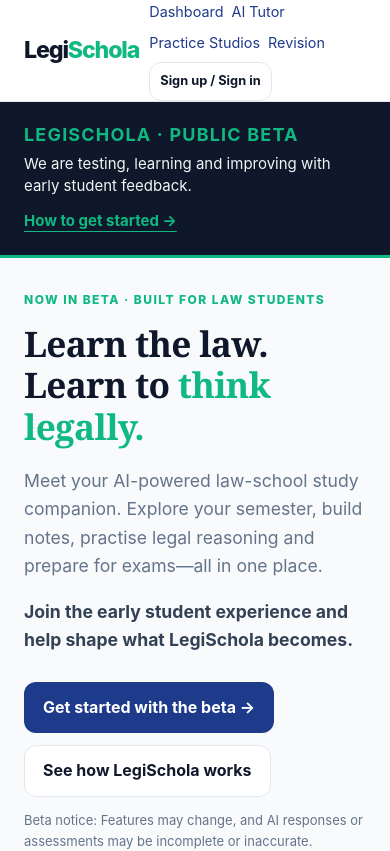
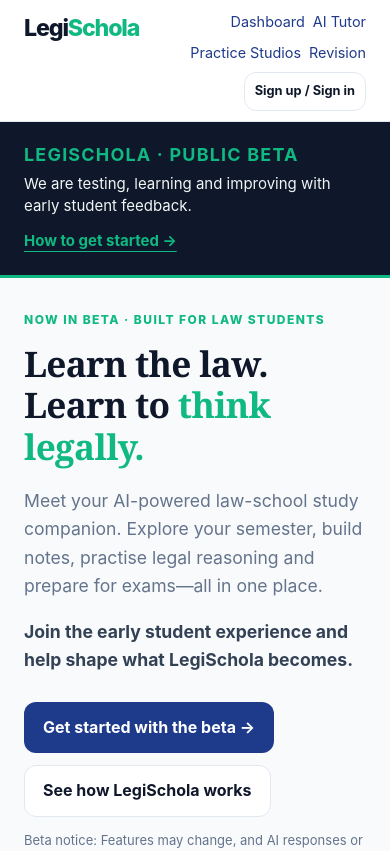
Before and after one commit to XyLyX/legischola, a Next.js app: page / in a window 390 px wide. Shown: the top 851 px of the page. Built offline with nearby package versions, Linux system fonts and the light colour scheme; no server answers.

Commit message:
Give persistent Refer & Earn header control compact responsive styling

```diff
--- a/app/globals.css
+++ b/app/globals.css
@@ -41,3 +41,10 @@ h1,h2,h3{font-family:Georgia,"Times New Roman",serif;letter-spacing:-.02em}
 /* Beta visual system: subtle background, no obstruction to student content */
 .dashboard{background-image:linear-gradient(rgba(248,250,252,.91),rgba(248,250,252,.95)),url('/brand/dashboard-background.webp');background-size:cover;background-position:center top;background-repeat:no-repeat}
 @media(prefers-reduced-motion:reduce){.btn{transition:none}}
+
+/* Referral invitation is permanently discoverable beside earnings in the header. */
+.header-referral-link{display:inline-flex;align-items:center;white-space:nowrap;border-radius:999px;padding:7px 12px;border:1px solid #b6c5ed;background:#eef2ff;color:#253a75;font-weight:800;text-decoration:none}
+.header-referral-link:hover{background:#e0e7ff;text-decoration:none}
+.header-referral-code{font-size:.77rem;letter-spacing:.015em;overflow:hidden;text-overflow:ellipsis;max-width:125px}
+@media(max-width:940px){.header-referral-code{display:none}.header-referral-link{padding:7px 10px}}
+@media(max-width:600px){.header-referral-link{font-size:.8rem;padding:6px 9px}.header-inner{align-items:flex-start;padding-top:10px;padding-bottom:10px}.header-links{justify-content:flex-end}}
```
